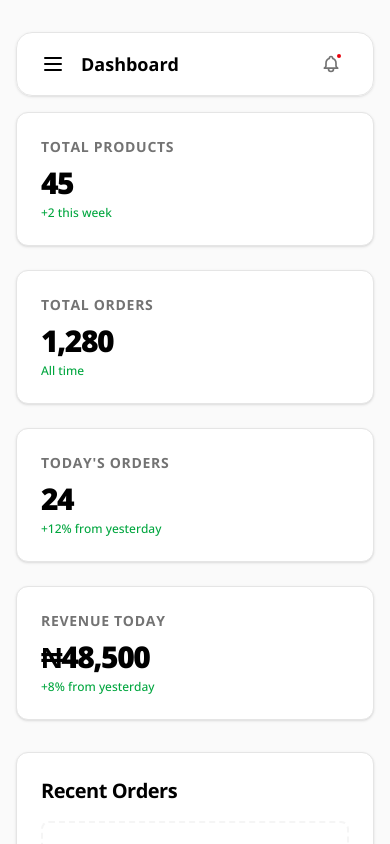
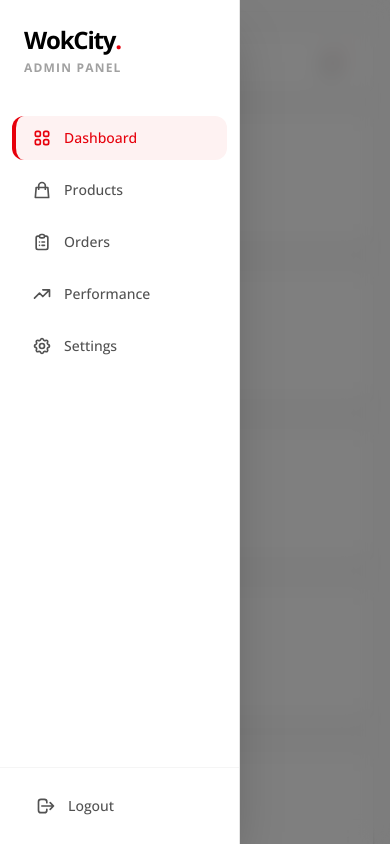
Before and after one commit to Ace-design2/wokcity-restaurant, a Next.js app: page /admin/dashboard in a window 390 px wide. Both pictures are taken after a click on the button 53 px from the left and 64 px from the top of the page. Shown: the top 844 px of the page. Built offline with nearby package versions, Linux system fonts and the light colour scheme.

Commit message:
feat: implement responsive mobile navigation for the admin panel with a toggle button and overlay.

```diff
--- a/app/admin/(admin-panel)/layout.tsx
+++ b/app/admin/(admin-panel)/layout.tsx
@@ -1,4 +1,6 @@
-import React from 'react';
+"use client";
+
+import React, { useState } from 'react';
 import Sidebar from '@/components/admin/Sidebar';
 import AdminNavbar from '@/components/admin/AdminNavbar';
 
@@ -7,16 +9,26 @@ export default function AdminLayout({
 }: {
   children: React.ReactNode;
 }) {
+  const [isMobileNavOpen, setIsMobileNavOpen] = useState(false);
+
   return (
     <div className="min-h-screen flex bg-neutral-50 font-sans">
-      <Sidebar />
+      <Sidebar isMobileNavOpen={isMobileNavOpen} setIsMobileNavOpen={setIsMobileNavOpen} />
       <div className="flex-1 flex flex-col min-w-0 overflow-x-hidden p-4 md:p-8">
-        <AdminNavbar />
+        <AdminNavbar onToggleMobileNav={() => setIsMobileNavOpen(!isMobileNavOpen)} />
         {/* Main Content Area */}
         <main className="mt-8 w-full max-w-[1200px] mx-auto flex-1">
           {children}
         </main>
       </div>
+
+      {/* Mobile Overlay */}
+      {isMobileNavOpen && (
+        <div
+          className="md:hidden fixed inset-0 z-40 bg-black/50 backdrop-blur-md"
+          onClick={() => setIsMobileNavOpen(false)}
+        />
+      )}
     </div>
   );
 }
--- a/components/admin/AdminNavbar.tsx
+++ b/components/admin/AdminNavbar.tsx
@@ -4,7 +4,7 @@ import React from 'react';
 import Link from 'next/link';
 import { usePathname } from 'next/navigation';
 
-export default function AdminNavbar() {
+export default function AdminNavbar({ onToggleMobileNav }: { onToggleMobileNav?: () => void }) {
   const pathname = usePathname();
 
   // Helper to format the page title based on the URL
@@ -18,8 +18,11 @@ export default function AdminNavbar() {
 
       {/* Left */}
       <div className="flex items-center gap-4">
-        {/* Mobile menu toggle (optional if we make it fully responsive) */}
-        <button className="md:hidden text-black focus:outline-none">
+        {/* Mobile menu toggle */}
+        <button
+          onClick={onToggleMobileNav}
+          className="md:hidden text-black focus:outline-none p-1 rounded-md hover:bg-neutral-100 transition-colors"
+        >
           <svg className="w-6 h-6" fill="none" stroke="currentColor" viewBox="0 0 24 24">
             <path strokeLinecap="round" strokeLinejoin="round" strokeWidth="2" d="M4 6h16M4 12h16M4 18h16" />
           </svg>
--- a/components/admin/Sidebar.tsx
+++ b/components/admin/Sidebar.tsx
@@ -4,7 +4,13 @@ import React from 'react';
 import Link from 'next/link';
 import { usePathname } from 'next/navigation';
 
-export default function Sidebar() {
+export default function Sidebar({
+  isMobileNavOpen = false,
+  setIsMobileNavOpen = () => {}
+}: {
+  isMobileNavOpen?: boolean;
+  setIsMobileNavOpen?: (open: boolean) => void;
+}) {
   const pathname = usePathname();
 
   const links = [
@@ -16,7 +22,11 @@ export default function Sidebar() {
   ];
 
   return (
-    <aside className="w-[240px] h-screen bg-white border-r border-neutral-200 flex flex-col shrink-0 sticky top-0 hidden md:flex">
+    <aside className={`
+      w-[240px] h-screen bg-white border-r border-neutral-200 flex flex-col shrink-0
+      fixed md:sticky top-0 left-0 z-50 transition-transform duration-300
+      ${isMobileNavOpen ? 'translate-x-0 shadow-2xl' : '-translate-x-full md:translate-x-0 md:shadow-none'}
+    `}>
       <div className="p-6">
         <Link href="/admin/dashboard" className="text-black font-bold text-2xl tracking-tighter hover:text-red-950 transition-colors">
           WokCity<span className="text-red-600">.</span>
@@ -31,6 +41,7 @@ export default function Sidebar() {
             <Link
               key={link.name}
               href={link.href}
+              onClick={() => setIsMobileNavOpen(false)}
               className={`flex items-center gap-3 px-4 py-3 rounded-xl transition-all font-medium text-sm ${
                 isActive
                   ? 'bg-red-50 text-red-600 border-l-4 border-red-600'
```
